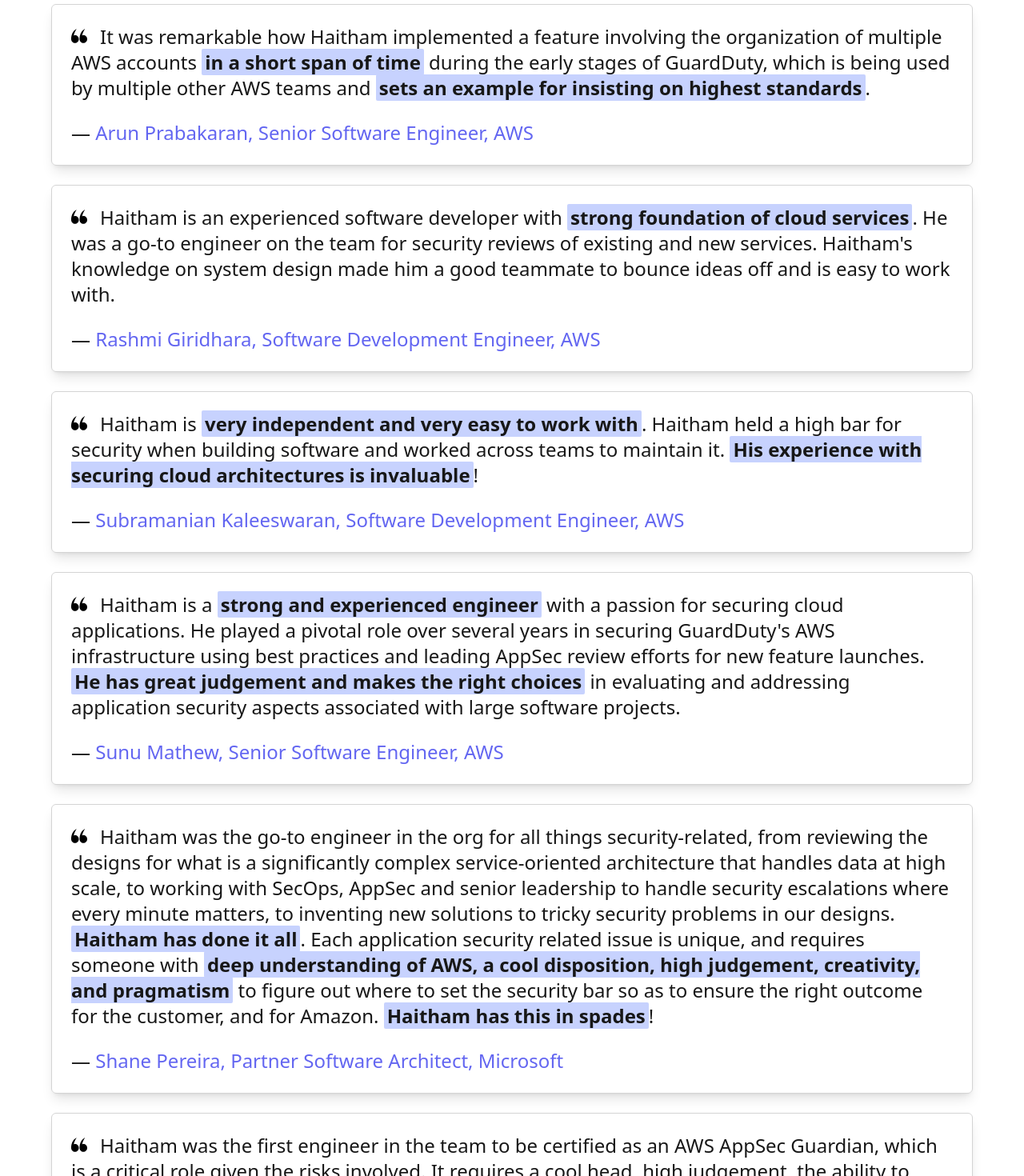
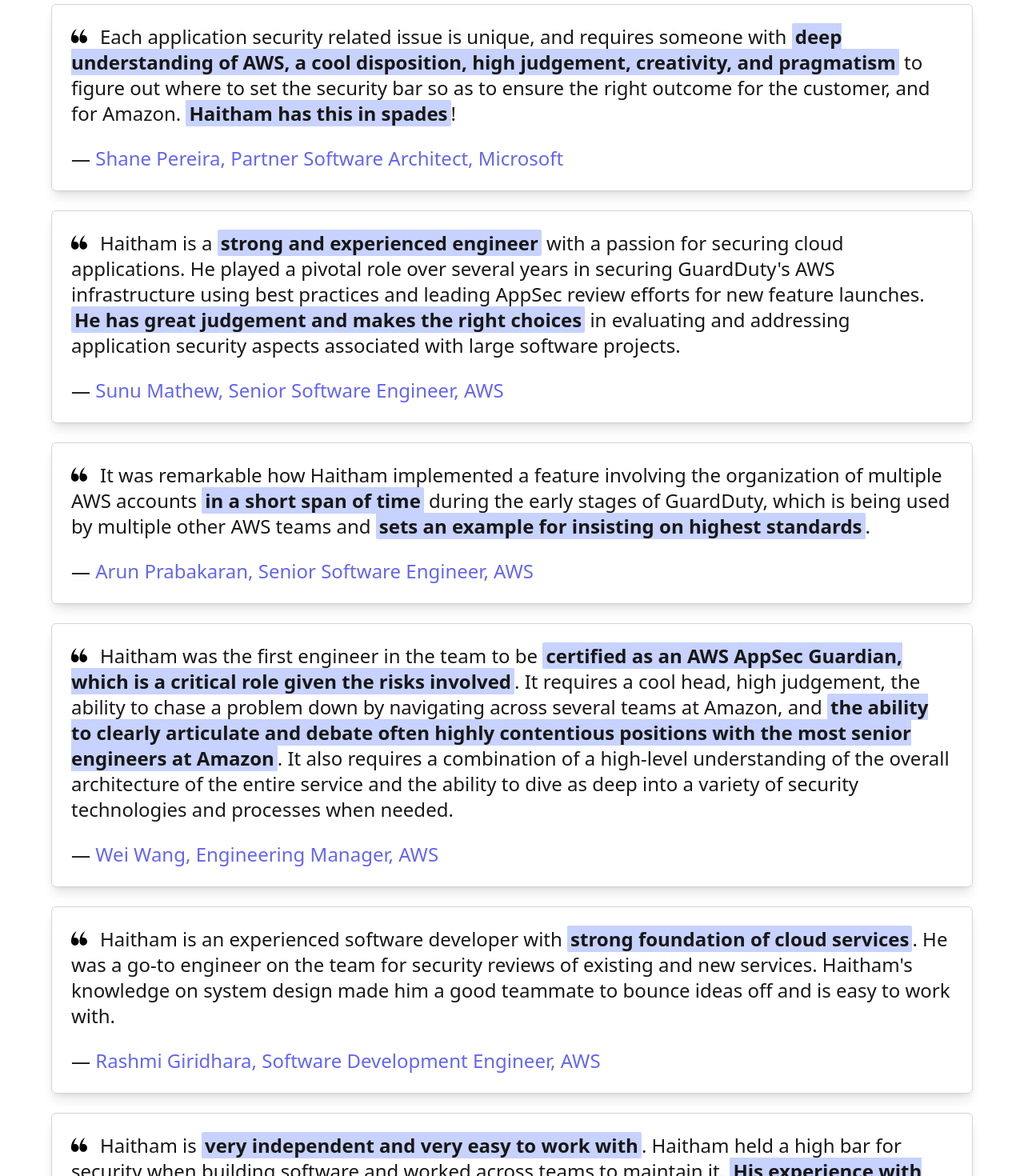
Before and after one commit to rehashly/rehashly-website, a Next.js app: page / in a window 1280 px wide. Shown: the part 5020-6490 px from the top of the page at 80% size. Built offline with nearby package versions, Linux system fonts and the light colour scheme; no server answers.

Commit message:
Improve recommendations quality

```diff
--- a/pages/index.tsx
+++ b/pages/index.tsx
@@ -204,6 +204,34 @@
         <div className="flex flex-col gap-6">
           <LandingH2 className="text-center xl:text-center">Reviews</LandingH2>
           <Recommendation
+            author="Shane Pereira"
+            position="Partner Software Architect"
+            company="Microsoft"
+            link="https://www.linkedin.com/in/haithamgad/details/recommendations"
+          >
+            Each application security related issue is unique, and requires someone with{' '}
+            <LandingEmphasis>
+              deep understanding of AWS, a cool disposition, high judgement, creativity, and
+              pragmatism
+            </LandingEmphasis>{' '}
+            to figure out where to set the security bar so as to ensure the right outcome for the
+            customer, and for Amazon. <LandingEmphasis>Haitham has this in spades</LandingEmphasis>!
+          </Recommendation>
+          <Recommendation
+            author="Sunu Mathew"
+            position="Senior Software Engineer"
+            company="AWS"
+            link="https://www.linkedin.com/in/haithamgad/details/recommendations"
+          >
+            Haitham is a <LandingEmphasis>strong and experienced engineer</LandingEmphasis> with a
+            passion for securing cloud applications. He played a pivotal role over several years in
+            securing GuardDuty's AWS infrastructure using best practices and leading AppSec review
+            efforts for new feature launches.{' '}
+            <LandingEmphasis>He has great judgement and makes the right choices</LandingEmphasis> in
+            evaluating and addressing application security aspects associated with large software
+            projects.
+          </Recommendation>
+          <Recommendation
             author="Arun Prabakaran"
             position="Senior Software Engineer"
             company="AWS"
@@ -213,6 +241,26 @@
             multiple AWS accounts <LandingEmphasis>in a short span of time</LandingEmphasis> during
             the early stages of GuardDuty, which is being used by multiple other AWS teams and{' '}
             <LandingEmphasis>sets an example for insisting on highest standards</LandingEmphasis>.
+          </Recommendation>
+          <Recommendation
+            author="Wei Wang"
+            position="Engineering Manager"
+            company="AWS"
+            link="https://www.linkedin.com/in/haithamgad/details/recommendations"
+          >
+            Haitham was the first engineer in the team to be{' '}
+            <LandingEmphasis>
+              certified as an AWS AppSec Guardian, which is a critical role given the risks involved
+            </LandingEmphasis>
+            . It requires a cool head, high judgement, the ability to chase a problem down by
+            navigating across several teams at Amazon, and{' '}
+            <LandingEmphasis>
+              the ability to clearly articulate and debate often highly contentious positions with
+              the most senior engineers at Amazon
+            </LandingEmphasis>
+            . It also requires a combination of a high-level understanding of the overall
+            architecture of the entire service and the ability to dive as deep into a variety of
+            security technologies and processes when needed.
           </Recommendation>
           <Recommendation
             author="Rashmi Giridhara"
@@ -240,58 +288,6 @@
               His experience with securing cloud architectures is invaluable
             </LandingEmphasis>
             !
-          </Recommendation>
-          <Recommendation
-            author="Sunu Mathew"
-            position="Senior Software Engineer"
-            company="AWS"
-            link="https://www.linkedin.com/in/haithamgad/details/recommendations"
-          >
-            Haitham is a <LandingEmphasis>strong and experienced engineer</LandingEmphasis> with a
-            passion for securing cloud applications. He played a pivotal role over several years in
-            securing GuardDuty's AWS infrastructure using best practices and leading AppSec review
-            efforts for new feature launches.{' '}
-            <LandingEmphasis>He has great judgement and makes the right choices</LandingEmphasis> in
-            evaluating and addressing application security aspects associated with large software
-            projects.
-          </Recommendation>
-          <Recommendation
-            author="Shane Pereira"
-            position="Partner Software Architect"
-            company="Microsoft"
-            link="https://www.linkedin.com/in/haithamgad/details/recommendations"
-          >
-            Haitham was the go-to engineer in the org for all things security-related, from
-            reviewing the designs for what is a significantly complex service-oriented architecture
-            that handles data at high scale, to working with SecOps, AppSec and senior leadership to
-            handle security escalations where every minute matters, to inventing new solutions to
-            tricky security problems in our designs.{' '}
-            <LandingEmphasis>Haitham has done it all</LandingEmphasis>. Each application security
-            related issue is unique, and requires someone with{' '}
-            <LandingEmphasis>
-              deep understanding of AWS, a cool disposition, high judgement, creativity, and
-              pragmatism
-            </LandingEmphasis>{' '}
-            to figure out where to set the security bar so as to ensure the right outcome for the
-            customer, and for Amazon. <LandingEmphasis>Haitham has this in spades</LandingEmphasis>!
-          </Recommendation>
-          <Recommendation
-            author="Wei Wang"
-            position="Engineering Manager"
-            company="AWS"
-            link="https://www.linkedin.com/in/haithamgad/details/recommendations"
-          >
-            Haitham was the first engineer in the team to be certified as an AWS AppSec Guardian,
-            which is a critical role given the risks involved. It requires a cool head, high
-            judgement, the ability to chase a problem down by navigating across several teams at
-            Amazon, and{' '}
-            <LandingEmphasis>
-              the ability to clearly articulate and debate often highly contentious positions with
-              the most senior engineers at Amazon
-            </LandingEmphasis>
-            . It also requires a combination of a high-level understanding of the overall
-            architecture of the entire service, as well as the ability to dive as deep into a
-            variety of security technologies and processes when needed.
           </Recommendation>
           <Recommendation
             author="Conor Lorsung"
```
